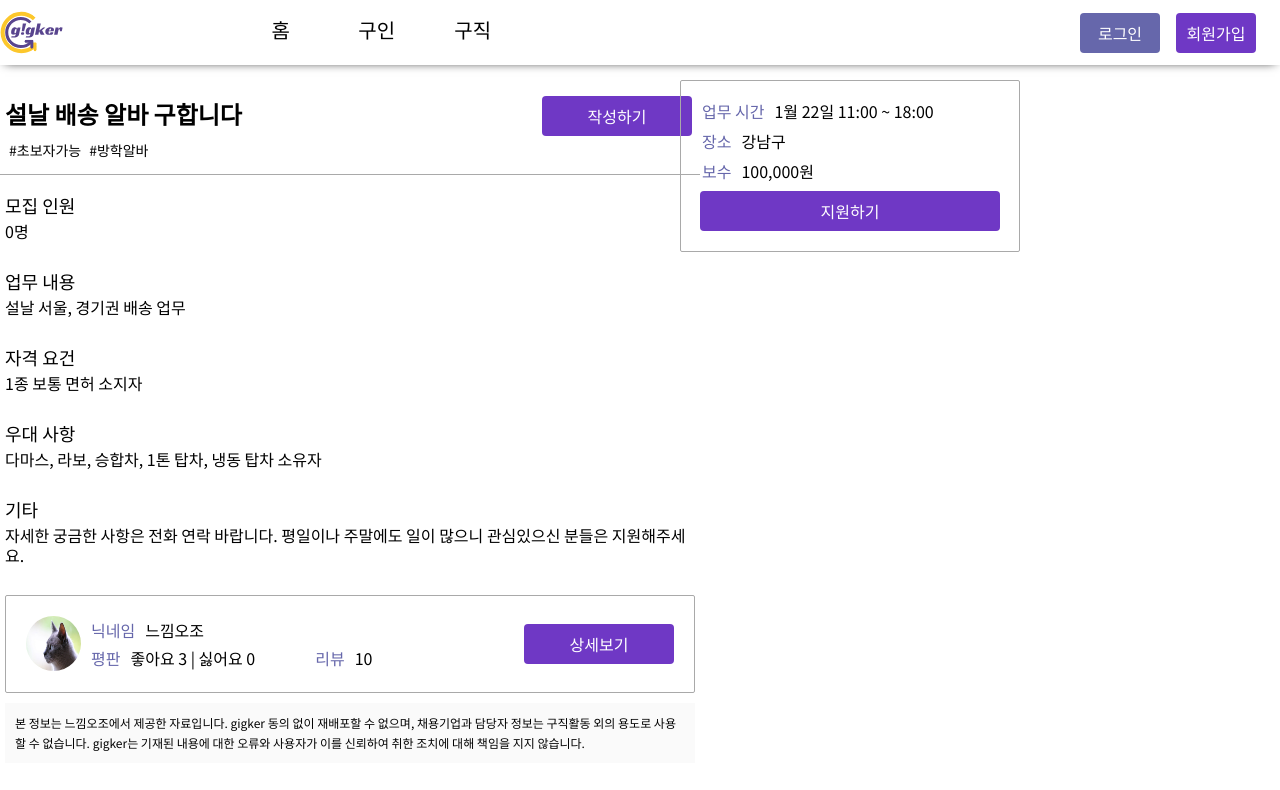
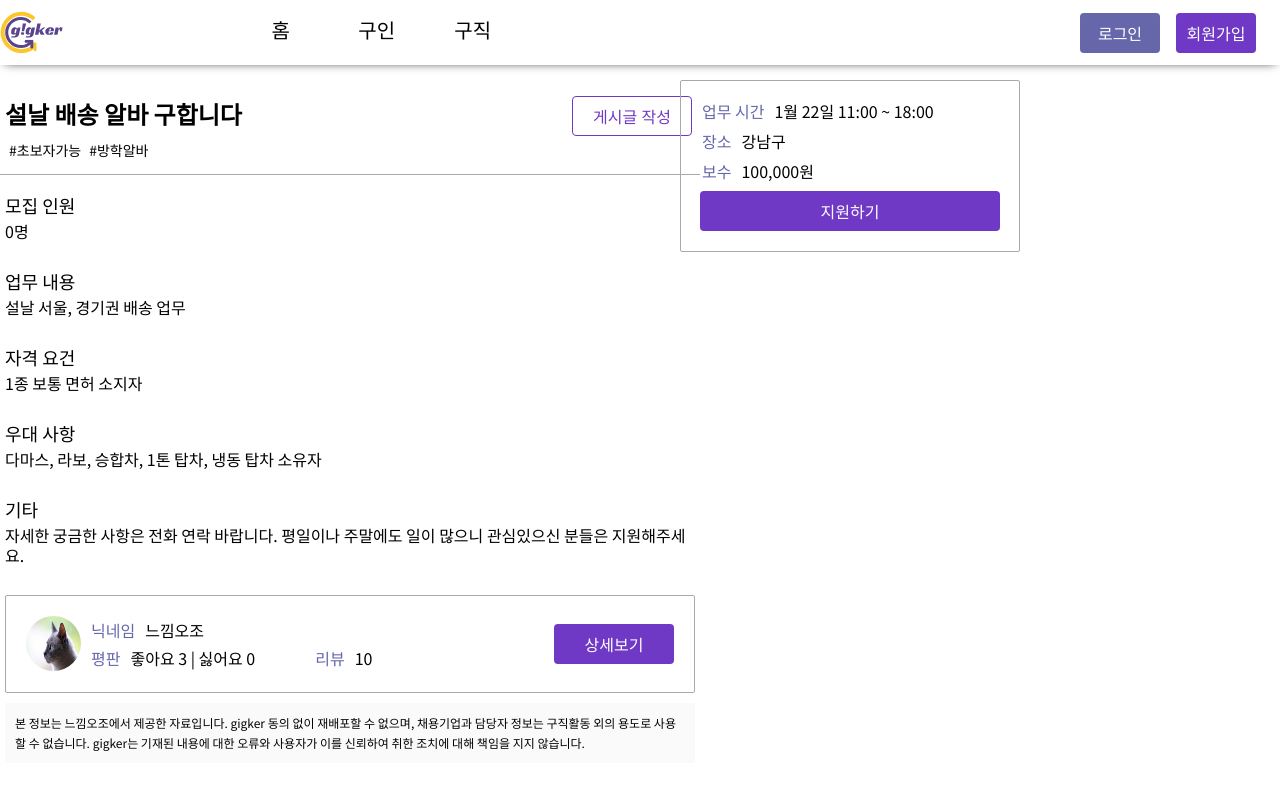
Before and after one commit to codestates-seb/seb41_main_005, a React (Create React App) app in the folder client/: page /hiredetail in a window 1280 px wide. Shown: the top 790 px of the page. Built offline with nearby package versions, Linux system fonts and the light colour scheme.

Commit message:
design: button 색상 변경

```diff
--- a/client/src/components/detail/UserInfo.tsx
+++ b/client/src/components/detail/UserInfo.tsx
@@ -55,7 +55,7 @@ export default function UserInfo({ data }: { data: any }) {
           </div>
         </div>
       </div>
-      <Button color={"#6F38C5"} width={"150px"}>
+      <Button color={"#6F38C5"} width={"120px"}>
         상세보기
       </Button>
     </Container>
--- a/client/src/pages/HireDetail.tsx
+++ b/client/src/pages/HireDetail.tsx
@@ -1,7 +1,6 @@
 import { useState } from "react";
 import { useNavigate } from "react-router-dom";
 import styled from "styled-components";
-import Button from "../components/Buttons";
 import CalloutBox from "../components/detail/CalloutBox";
 import UserInfo from "../components/detail/UserInfo";
 import Warning from "../components/detail/Warning";
@@ -27,6 +26,17 @@ const Container = styled.div`
           font-weight: bold;
           p {
             padding-top: 8px;
+          }
+          button {
+            margin: 0 0.5rem;
+            height: 2.5rem;
+            font-size: 16px;
+            font-weight: regular;
+            color: #6f38c5;
+            background-color: white;
+            width: 120px;
+            border: solid 1.2px #6f38c5;
+            border-radius: 4px;
           }
         }
         .tags {
@@ -90,9 +100,7 @@ function HireDetail() {
   const navigate = useNavigate();
 
   const HandleEditButton = () => {
-    isLogin
-      ? navigate("/edithire") //useNavigate
-      : console.log("login 필수");
+    isLogin ? navigate("/edithire") : console.log("login 필수");
   };
 
   const HandleApplyButton = () => {
@@ -108,13 +116,7 @@ function HireDetail() {
           <section className="header">
             <div className="title">
               <p>{data.title}</p>
-              <Button
-                color={"#6F38C5"}
-                width={"150px"}
-                onClick={HandleEditButton}
-              >
-                작성하기
-              </Button>
+              <button onClick={HandleEditButton}>게시글 작성</button>
             </div>
             <div className="tags">
               <ul>
--- a/client/src/pages/HuntingDetail.tsx
+++ b/client/src/pages/HuntingDetail.tsx
@@ -1,7 +1,6 @@
 import { useState } from "react";
 import { useNavigate } from "react-router-dom";
 import styled from "styled-components";
-import Button from "../components/Buttons";
 import CalloutBox from "../components/detail/CalloutBox";
 import UserInfo from "../components/detail/UserInfo";
 import Warning from "../components/detail/Warning";
@@ -27,6 +26,17 @@ const Container = styled.div`
           font-weight: bold;
           p {
             padding-top: 8px;
+          }
+          button {
+            margin: 0 0.5rem;
+            height: 2.5rem;
+            font-size: 16px;
+            font-weight: regular;
+            color: #6f38c5;
+            background-color: white;
+            width: 120px;
+            border: solid 1.2px #6f38c5;
+            border-radius: 4px;
           }
         }
         .tags {
@@ -105,13 +115,7 @@ function HuntingDetail() {
           <section className="header">
             <div className="title">
               <p>{data.title}</p>
-              <Button
-                color={"#6F38C5"}
-                width={"150px"}
-                onClick={HandleEditButton}
-              >
-                작성하기
-              </Button>
+              <button onClick={HandleEditButton}>게시글 작성</button>
             </div>
             <div className="tags">
               <ul>
```
